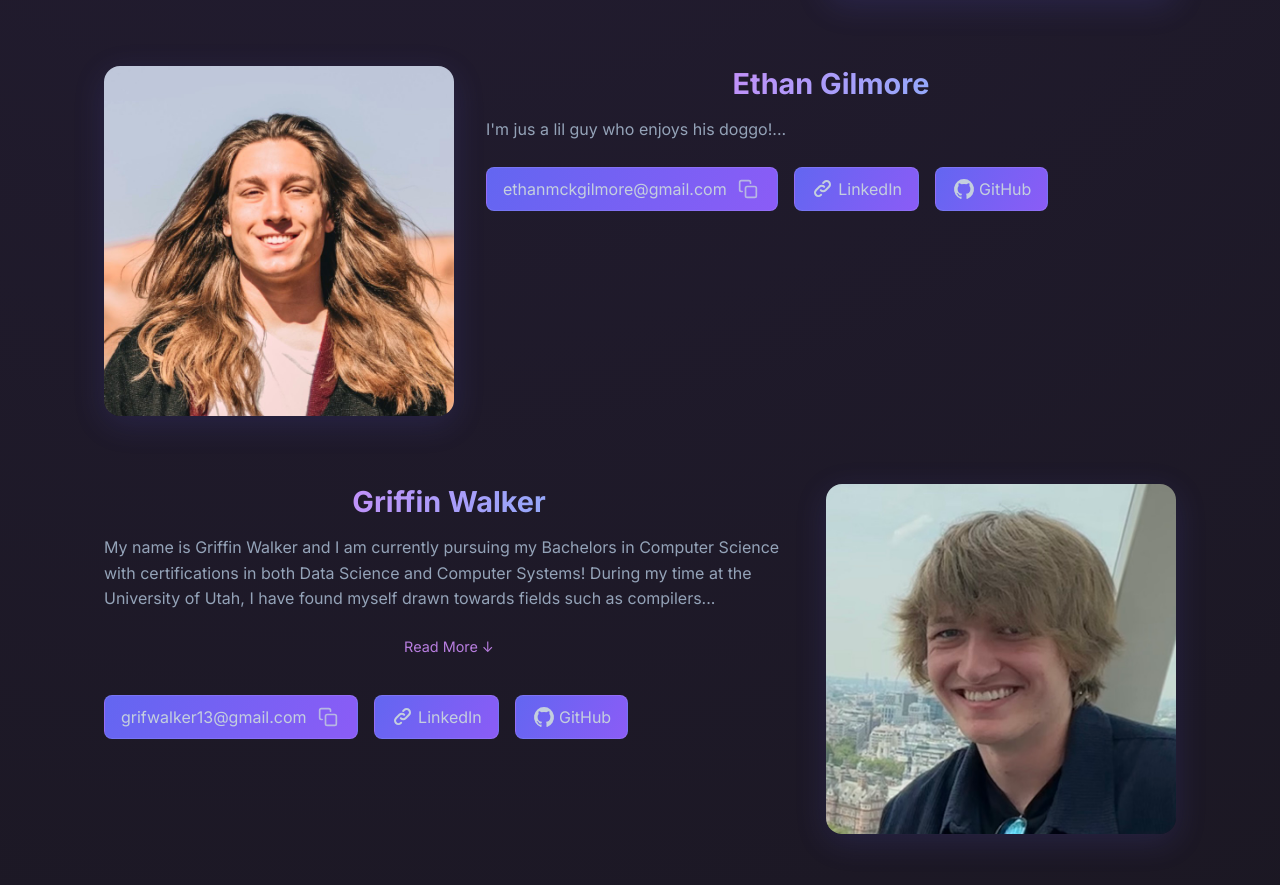
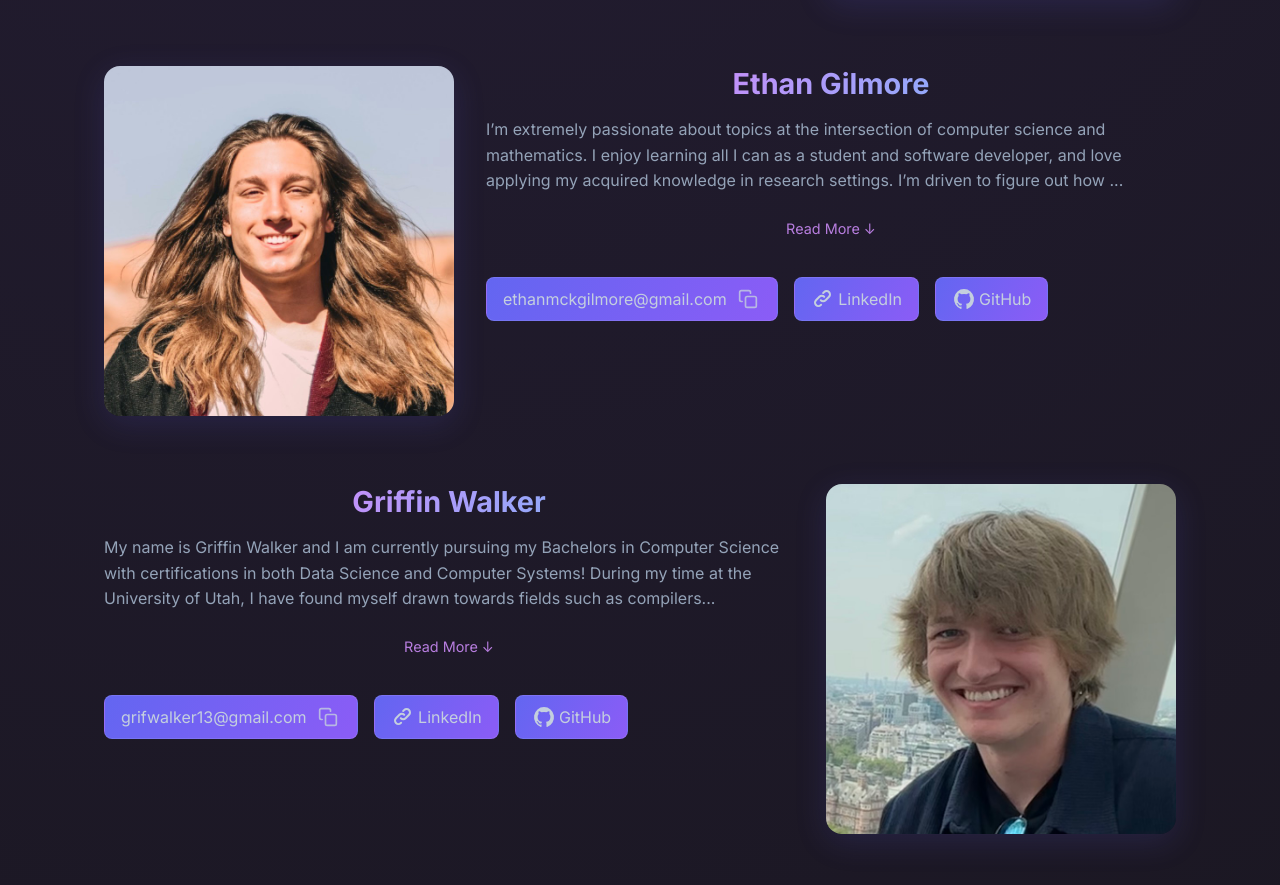
Before and after one commit to InfinityBowman/bethere-landing, a React (Vite) app: page / in a window 1280 px wide. Shown: the part 7980-8865 px from the top of the page. Built offline with nearby package versions, Linux system fonts and the light colour scheme; the HTML template or start-up script is replaced by a standard one.

Commit message:
Added temp bio for Ethan

```diff
--- a/src/components/OurTeam.jsx
+++ b/src/components/OurTeam.jsx
@@ -159,7 +159,7 @@ const teamMembers = [
   },
   {
     name: 'Ethan Gilmore',
-    bio: `I'm jus a lil guy who enjoys his doggo!`,
+    bio: `I’m extremely passionate about topics at the intersection of computer science and mathematics. I enjoy learning all I can as a student and software developer, and love applying my acquired knowledge in research settings. I’m driven to figure out how things work on a foundational level, and often find myself engrossed in the details. I am self-motivated and love developing my skills with personal, hands-on projects. I was raised with a strong work ethic, and taught to work efficiently as part of a team. I love trying new things and always give my best attempt in everything I do.`,
     image: EthanGilmore,
     email: 'ethanmckgilmore@gmail.com',
     linkedin: 'https://www.linkedin.com/in/ethangilmore/',
```
